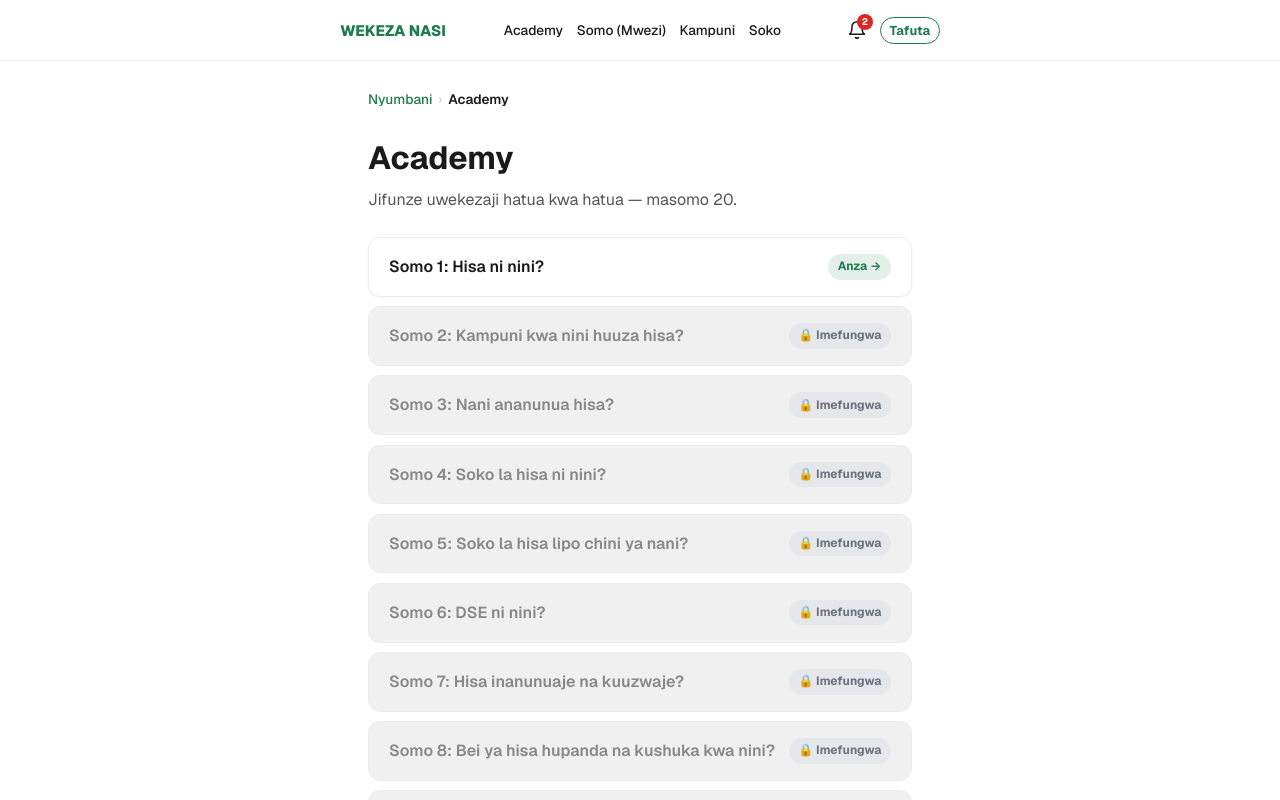
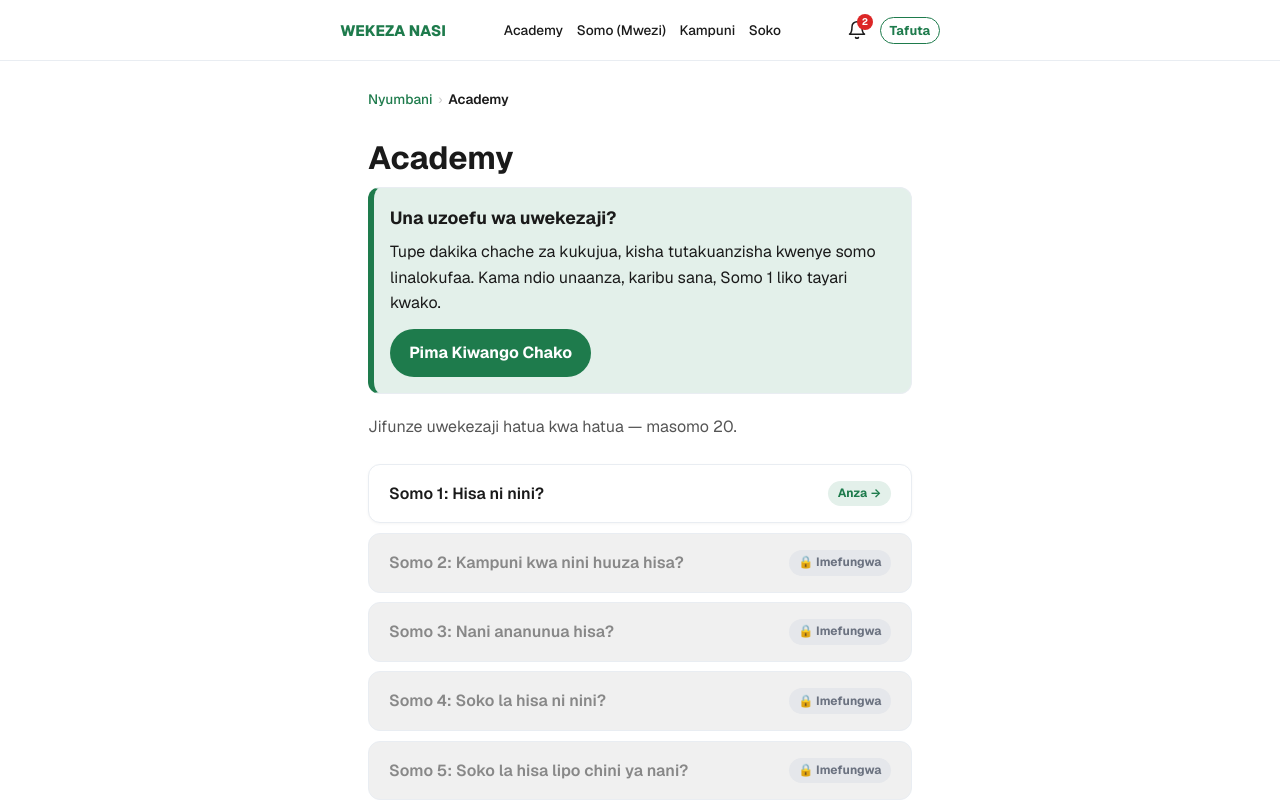
Before and after one commit to sadikiabubakari698-crypto/wekeza_nasi, a Next.js app in the folder wekeza-nasi-app/: page /academy in a window 1280 px wide. Shown: the top 800 px of the page. Built offline with nearby package versions, Linux system fonts and the light colour scheme.

Commit message:
Academy: placement card for new visitors

```diff
--- a/wekeza-nasi-app/app/academy/page.js
+++ b/wekeza-nasi-app/app/academy/page.js
@@ -3,6 +3,7 @@ import { useEffect, useState } from "react";
 import Link from "next/link";
 import Footer from "../../components/Footer";
 import Breadcrumbs from "../../components/Breadcrumbs";
+import PlacementCard from "../../components/PlacementCard";
 import { isLessonUnlocked, hasPassed } from "../../lib/progress";
 
 const LESSONS = [
@@ -71,6 +72,7 @@ export default function Academy() {
       <Breadcrumbs items={[{ label: "Nyumbani", href: "/" }, { label: "Academy" }]} />
 
       <h1 style={{ color: "#1a1a1a", marginBottom: "0.25rem" }}>Academy</h1>
+        <PlacementCard />
       <p style={{ color: "#555555", marginTop: 0 }}>Jifunze uwekezaji hatua kwa hatua — masomo 20.</p>
 
       <div style={{ marginTop: "1.5rem" }}>
--- /dev/null
+++ b/wekeza-nasi-app/components/PlacementCard.js
@@ -0,0 +1,40 @@
+"use client";
+import { useEffect, useState } from "react";
+import Link from "next/link";
+
+export default function PlacementCard() {
+  const [show, setShow] = useState(false);
+
+  useEffect(() => {
+    try {
+      const raw = window.localStorage.getItem("wekeza_progress");
+      const parsed = raw ? JSON.parse(raw) : [];
+      setShow(!Array.isArray(parsed) || parsed.length === 0);
+    } catch (e) {
+      setShow(true);
+    }
+  }, []);
+
+  if (!show) return null;
+
+  return (
+    <div style={{
+      background: "#e3f0ea", border: "1px solid #e9edf2", borderLeft: "6px solid #1e7b4c",
+      borderRadius: "12px", padding: "1rem", margin: "0 0 1.25rem", color: "#1a1a1a",
+    }}>
+      <h2 style={{ fontSize: "1.1rem", margin: "0 0 0.4rem", color: "#1a1a1a" }}>
+        Una uzoefu wa uwekezaji?
+      </h2>
+      <p style={{ margin: "0 0 0.85rem", lineHeight: 1.6, color: "#1a1a1a" }}>
+        Tupe dakika chache za kukujua, kisha tutakuanzisha kwenye somo linalokufaa. Kama ndio unaanza,
+        karibu sana, Somo 1 liko tayari kwako.
+      </p>
+      <Link href="/academy/kiwango" style={{
+        display: "inline-block", padding: "0.7rem 1.2rem", background: "#1e7b4c", color: "#ffffff",
+        borderRadius: "999px", fontWeight: 700, textDecoration: "none",
+      }}>
+        Pima Kiwango Chako
+      </Link>
+    </div>
+  );
+}
```
